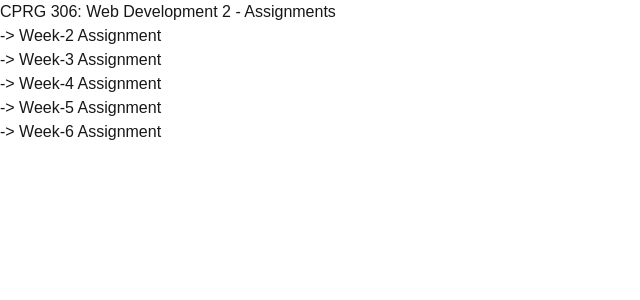
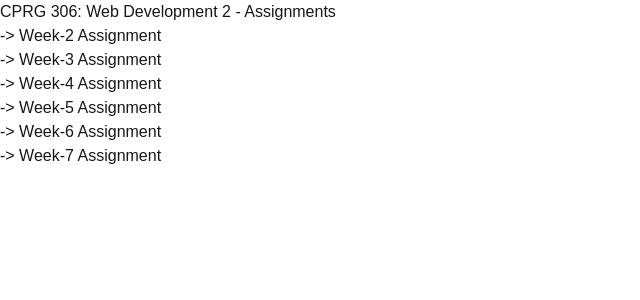
Before and after one commit to mbguron/cprg306-assignments, a Next.js app: page / in a window 1280 px wide. Shown: the top 300 px of the page, without its empty margins (0-640 px from the left). Built offline with nearby package versions, Linux system fonts and the light colour scheme.

Commit message:
add the link to week-7 page

```diff
--- a/app/page.js
+++ b/app/page.js
@@ -20,6 +20,9 @@ export default function Home() {
         <li>
           <Link href="/week-6"> -&gt; Week-6 Assignment</Link>
         </li>
+        <li>
+          <Link href="/week-7"> -&gt; Week-7 Assignment</Link>
+        </li>
       </ul>
     </main>
   );
```
